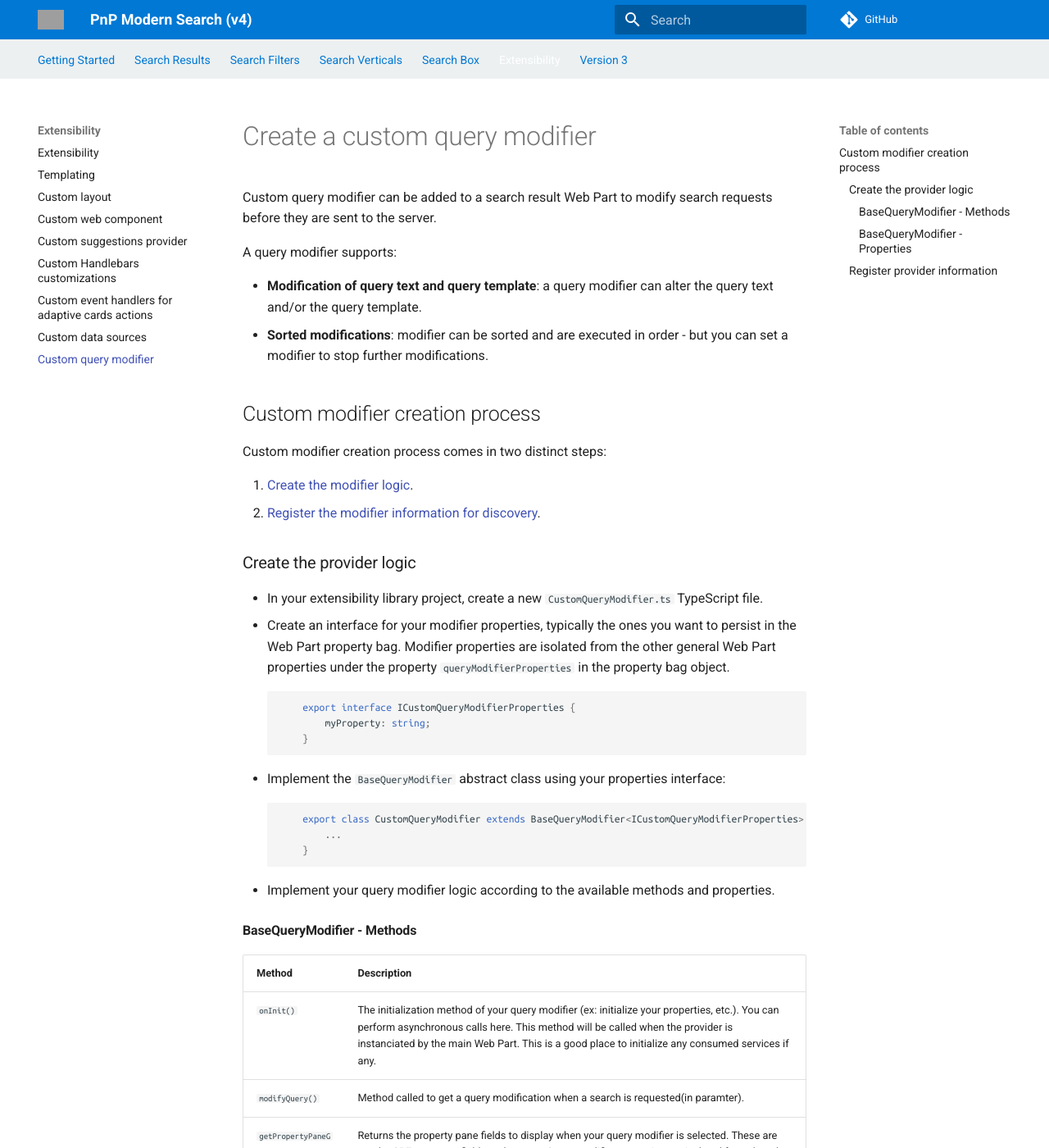
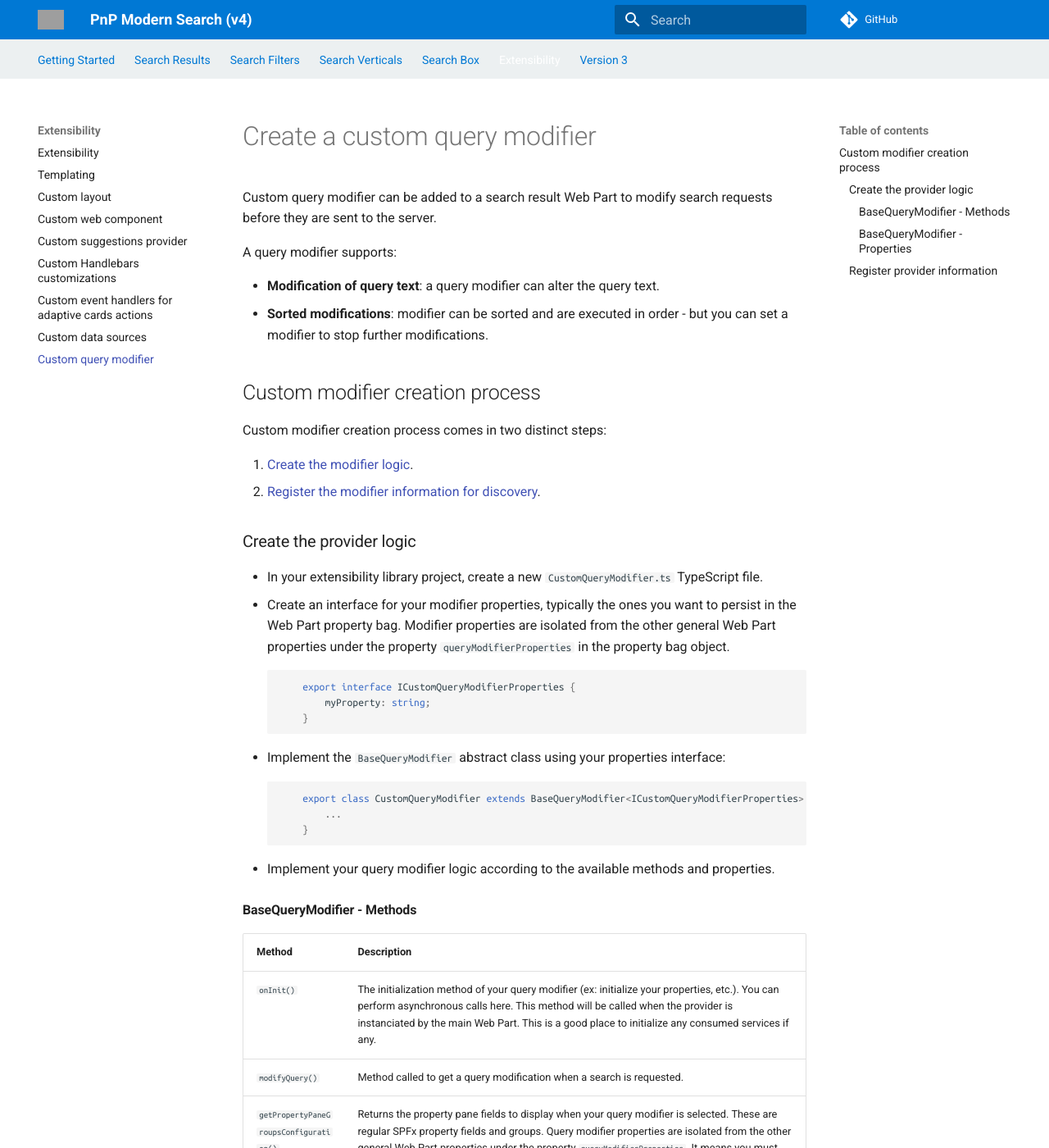
Before and after one commit to dominic5perezd/pnp-modern-search, an MkDocs documentation site: the page built from docs/extensibility/custom_query_modifications.md, in a window 1280 px wide and 1400 px high. Shown: the whole window at 82% size. Built offline with MkDocs 1.6.1 and Material for MkDocs 9.7.7, drawn with Linux system fonts in a browser that asks for light colours; comment, search, counter and statistics services are not loaded; some of the changed text lies outside the part shown; grey boxes are pictures that could not be loaded.

Commit message:
small doc corrections

```diff
--- a/docs/extensibility/custom_query_modifications.md
+++ b/docs/extensibility/custom_query_modifications.md
@@ -4,7 +4,7 @@ Custom query modifier can be added to a search result Web Part to modify search
 
 A query modifier supports:
 
-- **Modification of query text and query template**: a query modifier can alter the query text and/or the query template.
+- **Modification of query text**: a query modifier can alter the query text.
 - **Sorted modifications**: modifier can be sorted and are executed in order - but you can set a modifier to stop further modifications.
 
 ## Custom modifier creation process
@@ -38,9 +38,9 @@ Custom modifier creation process comes in two distinct steps:
 | Method | Description |
 | --------- | ---------- |
 | `onInit()`| The initialization method of your query modifier (ex: initialize your properties, etc.). You can perform asynchronous calls here. This method will be called when the provider is instanciated by the main Web Part. This is a good place to initialize any consumed services if any.
-| `modifyQuery()` | Method called to get a query modification when a search is requested(in paramter).
+| `modifyQuery()` | Method called to get a query modification when a search is requested.
 | `getPropertyPaneGroupsConfiguration()` | Returns the property pane fields to display when your query modifier is selected. These are regular SPFx property fields and groups. Query modifier properties are isolated from the other general Web Part properties under the property `queryModifierProperties`. It means you must include that path in your property pane controls get the value persisted. Defining fields or groups is not mandatory for a provider. If you don't want to expose any option, just return an empty array.
-| `onPropertyUpdate()` | The method will be called when a property pane value is updated. The main Web Part in `Reactive` mode for property pane fields.
+| `onPropertyUpdate()` | The method will be called when a property pane value is updated. The main Web Part is in `Reactive` mode for property pane fields.
 
 #### BaseQueryModifier - Properties
 
@@ -67,7 +67,7 @@ The next step is to fill information about your new query modifier. In the libra
           name: 'Custom Query Modifier',
           key: 'CustomQueryModifier',
           description: 'A demo custom query modifier from the extensibility library',
-          serviceKey: ServiceKey.create<ISuggestionProvider>('MyCompany:CustomQueryModifier', CustomQueryModifier)
+          serviceKey: ServiceKey.create<IQueryModifier>('MyCompany:CustomQueryModifier', CustomQueryModifier)
       }
     ];
   }
--- a/mkdocs.yml
+++ b/mkdocs.yml
@@ -31,7 +31,7 @@ nav:
     - Custom suggestions provider: extensibility/custom_suggestions_provider.md
     - Custom Handlebars customizations: extensibility/handlebars_customizations.md
     - Custom event handlers for adaptive cards actions: extensibility/adaptivecards_customizations.md
-    - Custom data sources: extensibility/custom_data_source.md
+    - Custom data sources: extensibility/custom_data_sources.md
     - Custom query modifier: extensibility/custom_query_modifications.md
   - Version 3:
     - Documentation: v3/index.md
```
Also changed, not shown: docs/extensibility/index.md (+1 -1 lines), docs/index.md (+1 -1 lines).
